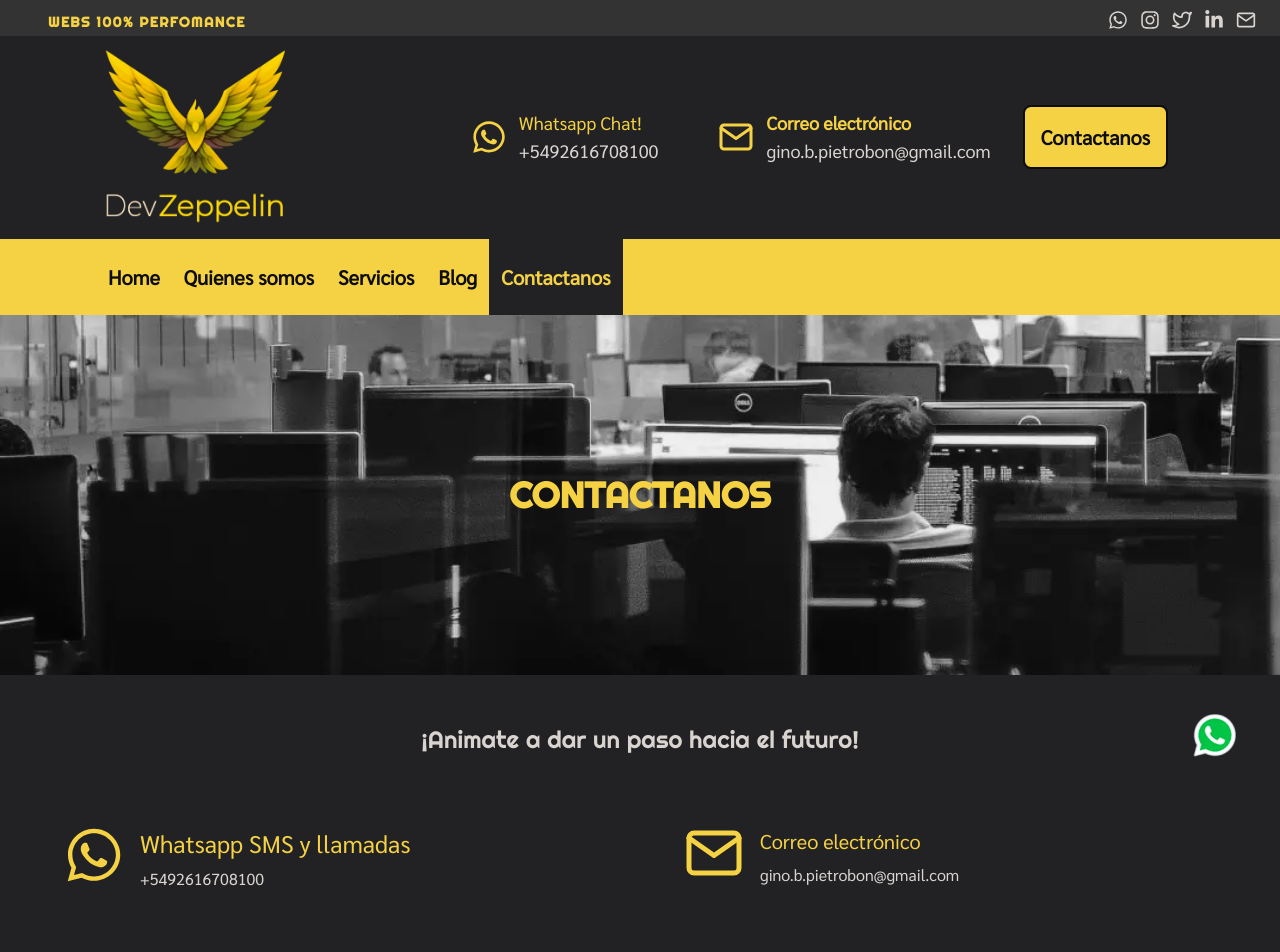
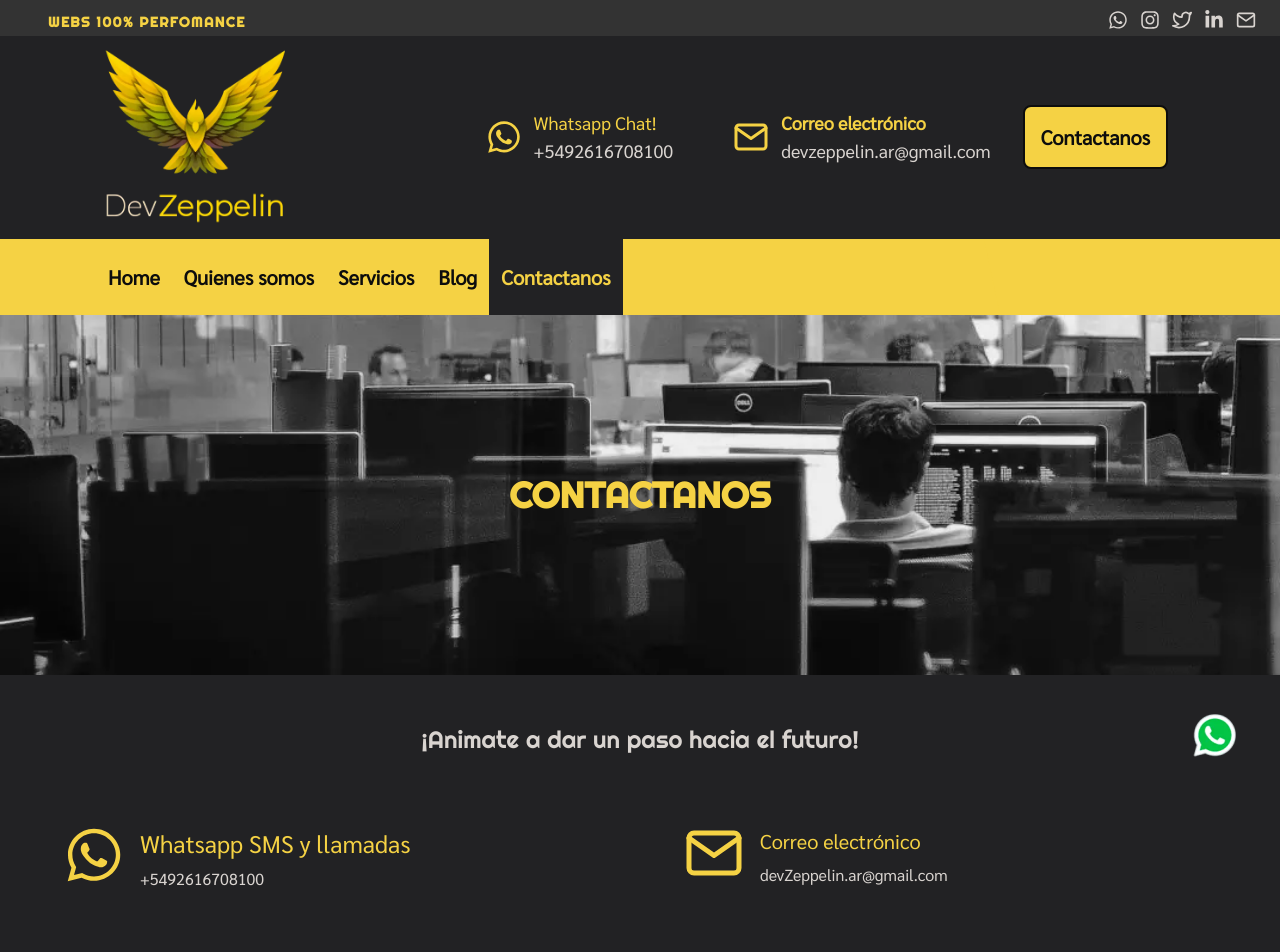
Before and after one commit to DevZeppelin/devzeppelinweb, a Next.js app: page /contacto in a window 1280 px wide. Shown: the top 952 px of the page. Built offline with nearby package versions, Linux system fonts and the light colour scheme.

Commit message:
changed mail to devzeppelin.ar

```diff
--- a/components/Footer.js
+++ b/components/Footer.js
@@ -45,7 +45,7 @@ const Footer = () => {
             />
           </a>
           <a
-            href="mailto:gino.b.pietrobon@gmail.com"
+            href="mailto:devzeppelin.ar@gmail.com"
             target="_blank"
             rel="noopener"
           >
@@ -54,7 +54,7 @@ const Footer = () => {
                 <FiMail className="text-yellow text-2xl flex my-auto m-2" />
               }
               text="Correo electrónico"
-              description2="gino.b.pietrobon@gmail.com"
+              description2="devZeppelin.ar@gmail.com"
               classType="text-yellow"
             />
           </a>
@@ -109,7 +109,7 @@ const Footer = () => {
         <p>
           Make with &#128153; in Mendoza, Argentina by{" "}
           <a
-            href="https://moonblog.ar"
+            href="https://devzepelin.ar"
             target="_blank"
             rel="noopener"
             className="font-bold text-yellow"
--- a/components/TopMainScreen.js
+++ b/components/TopMainScreen.js
@@ -33,14 +33,14 @@ const TopMainScreen = () => {
         </a>
 
         <a
-          href="mailto:gino.b.pietrobon@gmail.com"
+          href="mailto:devzeppelin.ar@gmail.com"
           target="_blank"
           rel="noopener"
         >
           <MainBarButton
             logo={<FiMail className="text-yellow text-4xl flex my-auto m-3" />}
             text="Correo electrónico"
-            description1="gino.b.pietrobon@gmail.com"
+            description1="devzeppelin.ar@gmail.com"
             classType="text-yellow font-bold"
           />
         </a>
--- a/pages/contacto.js
+++ b/pages/contacto.js
@@ -64,7 +64,7 @@ const Contacto = () => {
             <Fade big>
               <div>
                 <a
-                  href="mailto:gino.b.pietrobon@gmail.com"
+                  href="mailto:devzeppelin.ar@gmail.com"
                   target="_blank"
                   rel="noopener"
                 >
@@ -73,7 +73,7 @@ const Contacto = () => {
                       <FiMail className="text-yellow text-2xl md:text-6xl flex my-auto m-4" />
                     }
                     text="Correo electrónico"
-                    description2="gino.b.pietrobon@gmail.com"
+                    description2="devZeppelin.ar@gmail.com"
                     classType="text-yellow text-xl my-2"
                   />
                 </a>
```
